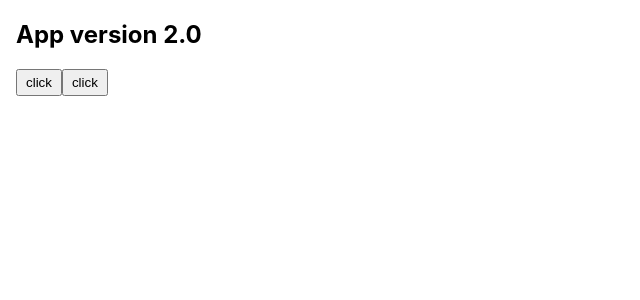
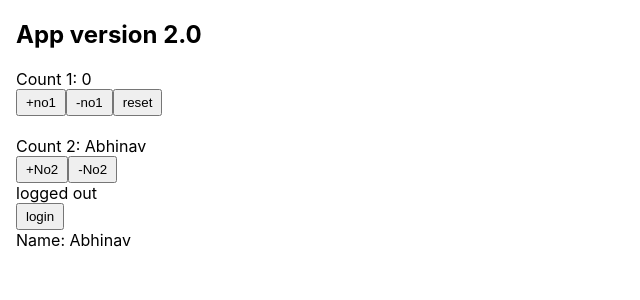
Before and after one commit to Abhinavav23/Linux-React_Basics, a React (Create React App) app: page / in a window 1280 px wide. Shown: the top 300 px of the page, without its empty margins (0-640 px from the left). Built offline with nearby package versions, Linux system fonts and the light colour scheme.

Commit message:
[14th Nov 2022] use State, function execution in React

```diff
--- a/src/componentsV2/AppV2.js
+++ b/src/componentsV2/AppV2.js
@@ -1,16 +1,22 @@
+import { Counter } from "./Counter";
+import NameComp from "./NameComp";
+
 export const AppV2 = () => {
     const printName = (name) => {
         console.log('calling inner');
-        console.log(`my name is ${name}`);
+        console.log(name);
+        // console.log(`my name is ${name}`);
     }
     return (
         <div>
             <h2>App version 2.0</h2>
-            <button onClick={() => {
+            {/* <button onClick={() => {
                 console.log('calling outer');
                 printName('abhinav')
-            }}>click</button>
-            <button onClick={printName}>click</button>
+            }}>click1</button>
+            <button onClick={printName}>click2</button> */}
+            <Counter/>
+            <NameComp name='Abhinav'/>
         </div>
     )
 }
--- /dev/null
+++ b/src/componentsV2/Counter.jsx
@@ -0,0 +1,81 @@
+import { useState } from "react";
+
+export const Counter = () => {
+    // let count = 0;
+
+    // hooks are functions
+    // useState is a hook used to maintain states in functional comp
+    // it returns a variable and a function
+    // the variable is same as the value passed to useState
+    // the function is used to update that value
+
+    // updating the value using setNumber will also rerender the component
+    // setState is asyncronous call hence doesn't execute immidiately
+
+
+    // const abc = useState(0);
+    // console.log(abc);
+    const [no, setNumber] = useState(0);
+    const [anotherNo, setAnotherNo] = useState('Abhinav');
+    const [loggedIn, setLoggedIn] = useState(false);
+
+    // objects and arrays
+    // console.log('no', no);
+    // console.log('setNumber', setNumber);
+    // console.log(abc);
+
+
+    const add = () => {
+        // count = count+1
+        console.log('before adding', no);
+        setNumber(no+5); //---> 101
+        console.log('after adding', no);
+        // no+1
+        // console.log('no', no+1);
+        console.log('this is end of function');
+    }
+
+    const sub = () => {
+        setNumber(no-1);
+        // count = count-1
+        // console.log('count', count);
+    }
+
+    const reset = () => {
+        setNumber(0)
+    }
+
+    const addNo2 = () => {
+        setAnotherNo(anotherNo+1)
+    }
+
+    const SubNo2 = () => {
+        setAnotherNo(anotherNo-1)
+    }
+
+    const login = () => {
+        setLoggedIn(true);
+    }
+
+    return (
+        <>
+        <div>
+            <div>Count 1: {no}</div>
+            <button onClick={add}>+no1</button>
+            <button onClick={sub}>-no1</button>
+            <button onClick={reset}>reset</button>
+        </div>
+        <br/>
+
+        <div>
+            <div>Count 2: {anotherNo}</div>
+            <button onClick={addNo2}>+No2</button>
+            <button onClick={SubNo2}>-No2</button>
+        </div>
+
+        <div>{loggedIn ? 'User Logged In' : 'logged out'}</div>
+
+            <button onClick={login}>login</button>
+        </>
+    )
+}
--- /dev/null
+++ b/src/componentsV2/NameComp.jsx
@@ -0,0 +1,7 @@
+import React from 'react'
+
+export default function NameComp(props) {
+  return (
+    <div>Name: {props.name}</div>
+  )
+}
```
